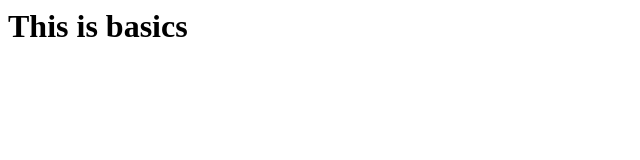
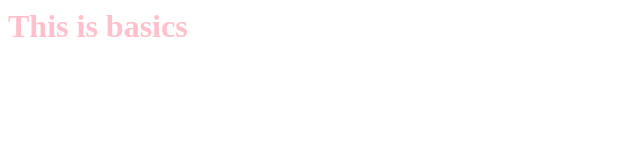
Before and after one commit to gkeerthana3/WELAB1, a plain HTML site: page basic.html in a window 1280 px wide. Shown: the whole page, without its empty margins (0-640 px from the left). Drawn offline with Linux system fonts and the light colour scheme.

Commit message:
Update basic.html in remote

```diff
--- a/basic.html
+++ b/basic.html
@@ -1,5 +1,5 @@
 <html>
     <body>
-        <h1>This is basics</h1>
+        <h1 style="color:pink">This is basics</h1>
     </body>
 </html>
```
